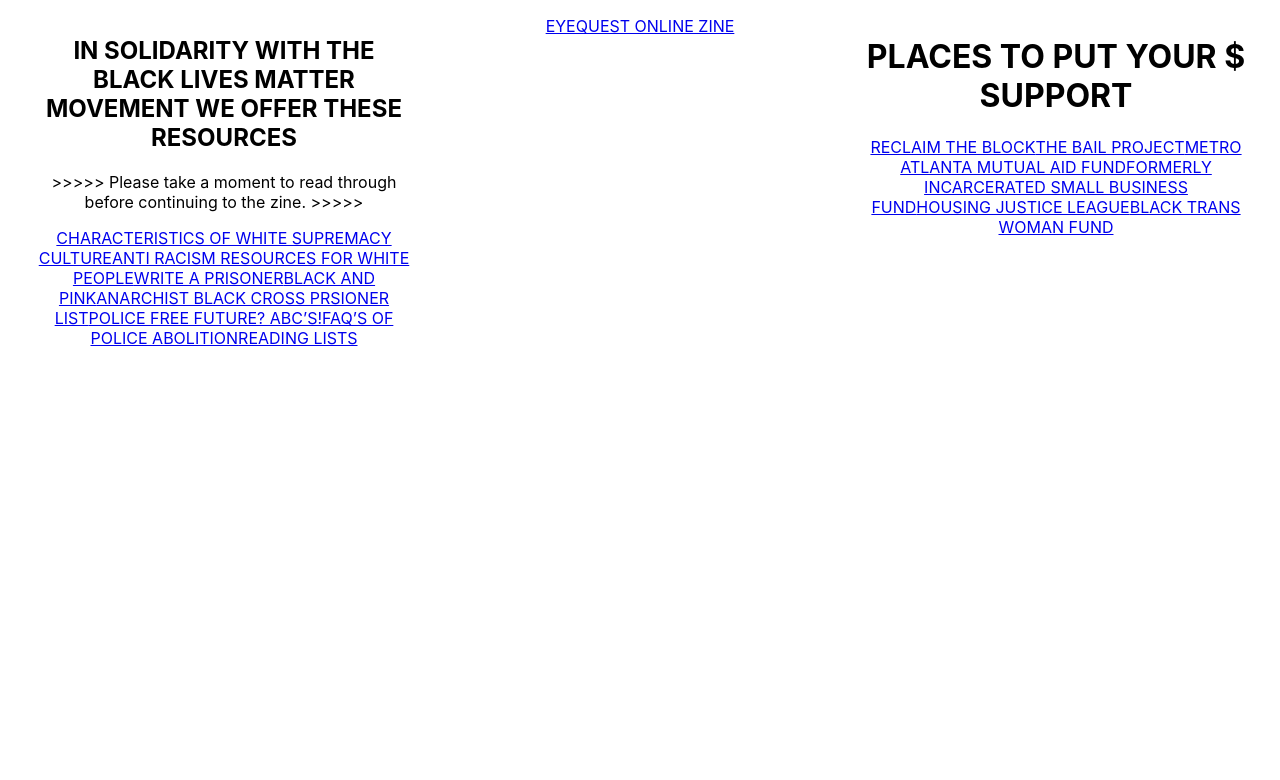
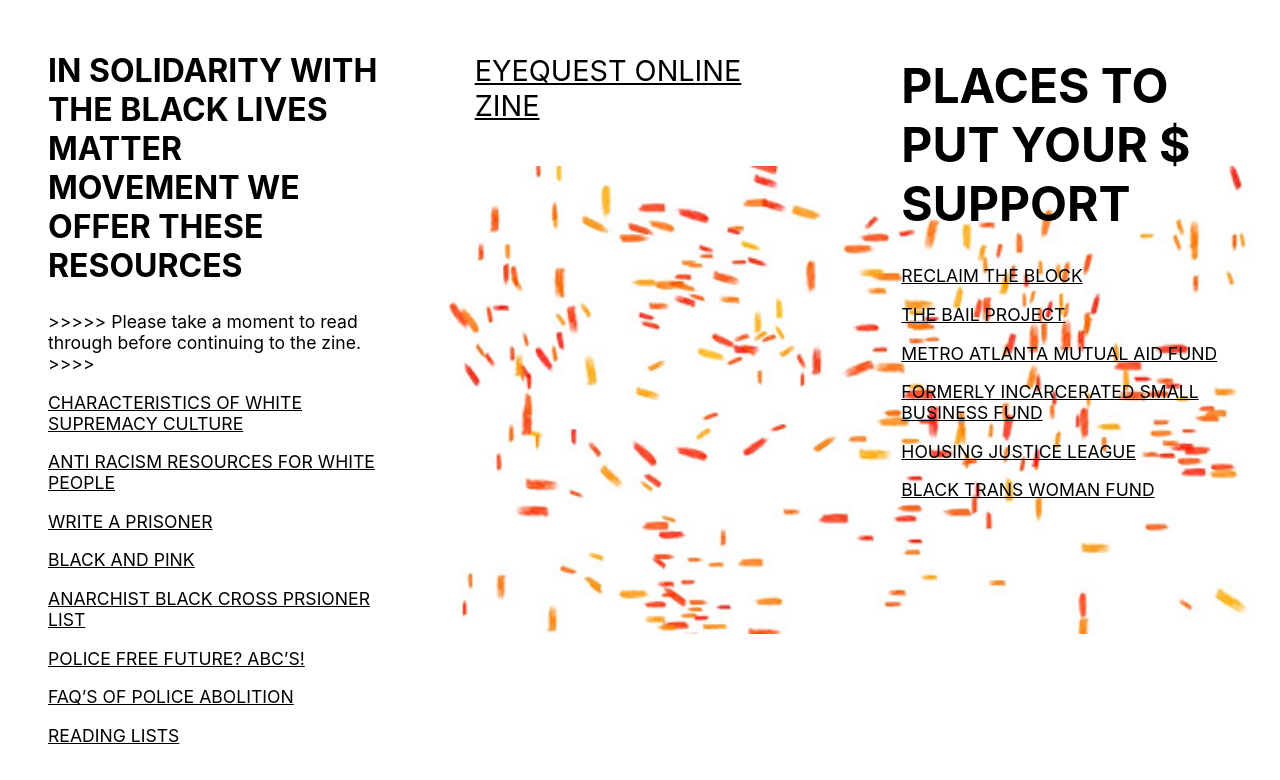
Before and after one commit to 11hkella/eyequest-online, a React (Create React App) app: page / in a window 1280 px wide. Shown: the top 780 px of the page. Built offline with nearby package versions, Linux system fonts and the light colour scheme.

Commit message:
sizing and styling

```diff
--- a/src/App.css
+++ b/src/App.css
@@ -1,4 +1,8 @@
 .App {
-  text-align: center;
+  text-align: left;
   height: 100vh;
 }
+
+a {
+  color: inherit;
+}
--- a/src/components/splash/Donation.js
+++ b/src/components/splash/Donation.js
@@ -1,28 +1,29 @@
 import React from 'react';
 
+import '../../style/splash/Donation.css'
 
 function Donation() {
     return (
         <div className='donation'>
             <h1>PLACES TO PUT YOUR $ SUPPORT</h1>
-            <a href='https://www.reclaimtheblock.org/home'>
+            <p><a href='https://www.reclaimtheblock.org/home'>
                 RECLAIM THE BLOCK
-                </a>
-            <a href='https://bailproject.org/'>
+                </a></p>
+            <p><a href='https://bailproject.org/'>
                 THE BAIL PROJECT
-                </a>
-            <a href='https://www.atlantamutualaid.org/'>
+                </a></p>
+            <p><a href='https://www.atlantamutualaid.org/'>
                 METRO ATLANTA MUTUAL AID FUND
-                </a>
-            <a href='https://www.gofundme.com/f/formerly-incarcerated-small-business-rescue-fund?utm_source=customer&utm_campaign=m_pd+share-sheet&utm_medium=copy_link-tip'>
+                </a></p>
+            <p><a href='https://www.gofundme.com/f/formerly-incarcerated-small-business-rescue-fund?utm_source=customer&utm_campaign=m_pd+share-sheet&utm_medium=copy_link-tip'>
                 FORMERLY INCARCERATED SMALL BUSINESS FUND
-                </a>
-            <a href='https://www.housingjusticeleague.org/'>
+                </a></p>
+            <p><a href='https://www.housingjusticeleague.org/'>
                 HOUSING JUSTICE LEAGUE
-                </a>
-            <a href='https://www.gofundme.com/f/homeless-black-trans-women-fund?utm_source=twitter&utm_medium=social&utm_campaign=p_cp+share-sheet'>
+                </a></p>
+            <p><a href='https://www.gofundme.com/f/homeless-black-trans-women-fund?utm_source=twitter&utm_medium=social&utm_campaign=p_cp+share-sheet'>
                 BLACK TRANS WOMAN FUND
-                </a>
+                </a></p>
         </div>
     )
 }
--- a/src/components/splash/Education.js
+++ b/src/components/splash/Education.js
@@ -1,36 +1,37 @@
 import React from 'react';
 
+import '../../style/splash/Education.css'
 
 function Education() {
     return (
         <div className='education'>
             <h2>IN SOLIDARITY WITH THE BLACK LIVES MATTER MOVEMENT WE OFFER THESE RESOURCES</h2>
-            <p>>>>>> Please take a moment to read through before continuing to the zine. >>>>></p>
-            <a href='https://www.showingupforracialjustice.org/white-supremacy-culture-characteristics.html?fbclid=IwAR3mpybf0V2BU4ZVH10vCDdoLjlhjTRyKF1jbEHQCsNpS3gK6-5FuKxFSYw'>
+            <p>>>>>> Please take a moment to read through before continuing to the zine. <br />>>>></p>
+            <p><a href='https://www.showingupforracialjustice.org/white-supremacy-culture-characteristics.html?fbclid=IwAR3mpybf0V2BU4ZVH10vCDdoLjlhjTRyKF1jbEHQCsNpS3gK6-5FuKxFSYw'>
                 CHARACTERISTICS OF WHITE SUPREMACY CULTURE
-                </a>
-            <a href='https://docs.google.com/document/d/1BRlF2_zhNe86SGgHa6-VlBO-QgirITwCTugSfKie5Fs/mobilebasic'>
+                </a></p>
+            <p><a href='https://docs.google.com/document/d/1BRlF2_zhNe86SGgHa6-VlBO-QgirITwCTugSfKie5Fs/mobilebasic'>
                 ANTI RACISM RESOURCES FOR WHITE PEOPLE
-                </a>
-            <a href='https://writeaprisoner.com/'>
+                </a></p>
+            <p><a href='https://writeaprisoner.com/'>
                 WRITE A PRISONER
-                </a>
-            <a href='https://www.blackandpink.org/'>
+                </a></p>
+            <p><a href='https://www.blackandpink.org/'>
                 BLACK AND PINK
-                </a>
-            <a href='http://www.abcf.net/prisoner-info/'>
+                </a></p>
+            <p><a href='http://www.abcf.net/prisoner-info/'>
                 ANARCHIST BLACK CROSS PRSIONER LIST
-                </a>
-            <a href='https://www.mpd150.com/what-are-we-talking-about-when-we-talk-about-a-police-free-future/'>
+                </a></p>
+            <p><a href='https://www.mpd150.com/what-are-we-talking-about-when-we-talk-about-a-police-free-future/'>
                 POLICE FREE FUTURE? ABC’S!
-                </a>
-            <a href='https://www.mpd150.com/faq/'>
+                </a></p>
+            <p><a href='https://www.mpd150.com/faq/'>
                 FAQ’S OF POLICE ABOLITION
-                </a>
-            <a href='https://bookshop.org/shop/elizabeths'>
+                </a></p>
+            <p><a href='https://bookshop.org/shop/elizabeths'>
                 READING LISTS
-                </a>
-        </div>
+                </a></p>
+        </div >
     )
 }
 
--- a/src/components/splash/Navigation.js
+++ b/src/components/splash/Navigation.js
@@ -1,9 +1,12 @@
 import React from 'react';
 
+import '../../style/splash/Navigation.css'
 
 function Navigation() {
     return (
-        <a href='http://eyequest.online/'>EYEQUEST ONLINE ZINE</a>
+        <div className='navigation'>
+            <p><a href='http://eyequest.online/'>EYEQUEST ONLINE ZINE</a></p>
+        </div>
     )
 }
 
--- /dev/null
+++ b/src/style/splash/Donation.css
@@ -0,0 +1,7 @@
+.donation > h1 {
+    font-size: 3em;
+}
+
+.donation > p {
+    font-size: 1.1em;
+}
--- /dev/null
+++ b/src/style/splash/Education.css
@@ -0,0 +1,7 @@
+.education > h2{
+    font-size: 2em;
+}
+
+.education > p{
+    font-size: 1.1em;
+}
--- /dev/null
+++ b/src/style/splash/Navigation.css
@@ -0,0 +1,3 @@
+.navigation > p{
+    font-size: 1.8em;
+}
--- a/src/style/splash/SplashPage.css
+++ b/src/style/splash/SplashPage.css
@@ -1,10 +1,18 @@
 .splash-page{
     display: flex;
+    flex-wrap: wrap;
     justify-content: center;
+    align-items: flex-start;
+    background-image: url('/images/splash_bg.jpg');
+    height: 100%;
+    background-repeat: no-repeat;
+    background-position: right;
+    background-size: 65%;
 }
 
 .column{
-    height: 100%;
-    margin: 1em;
-    width: 30%;
+    margin: 1.5em 3em;
+    /* width: 30%; */
+    flex: 1 1 0;
+    min-width: 14em;
 }
```
Also changed, not shown: public/images/splash_bg.jpg (added).
